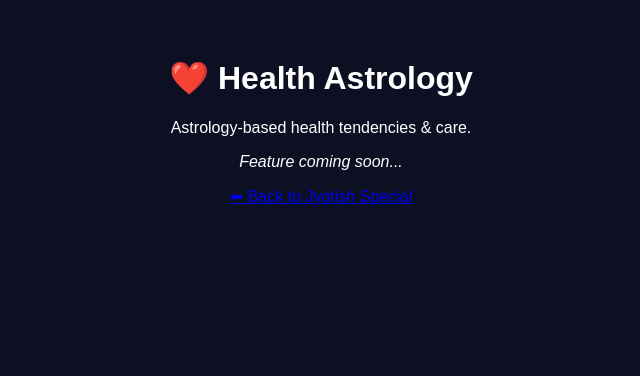
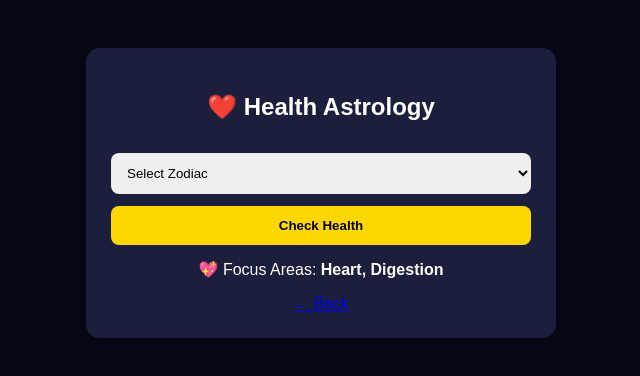
Before and after one commit to Udita1995/astro-ai-bot, a plain HTML site: page templates/health.html in a window 1280 px wide. Shown: the whole page, without its empty margins (319-959 px from the left). Drawn offline with Linux system fonts and the light colour scheme.

Commit message:
Update health.html

```diff
--- a/templates/health.html
+++ b/templates/health.html
@@ -1,17 +1,25 @@
 <!DOCTYPE html>
 <html>
 <head>
-    <title>Health Astrology | AstroRashi</title>
-    <meta name="viewport" content="width=device-width, initial-scale=1">
+<title>Health Astrology | AstroRashi</title>
+<meta name="viewport" content="width=device-width, initial-scale=1">
+<style>
+body{background:#050714;color:white;font-family:Arial;text-align:center;padding:40px}
+.box{max-width:420px;margin:auto;background:#1b1f3b;padding:25px;border-radius:14px}
+select,button{width:100%;padding:12px;margin-top:12px;border-radius:8px;border:none}
+button{background:gold;font-weight:bold}
+</style>
 </head>
-<body style="background:#0c1022;color:white;font-family:Arial;text-align:center;padding:30px;">
-
-<h1>❤️ Health Astrology</h1>
-<p>Astrology-based health tendencies & care.</p>
-
-<p><i>Feature coming soon...</i></p>
-
-<a href="/jyotish-special">⬅ Back to Jyotish Special</a>
-
+<body>
+<div class="box">
+<h2>❤️ Health Astrology</h2>
+<select>
+<option>Select Zodiac</option>
+<option>Leo</option><option>Virgo</option>
+</select>
+<button>Check Health</button>
+<p style="margin-top:15px;">💖 Focus Areas: <b>Heart, Digestion</b></p>
+<a href="/jyotish-special">← Back</a>
+</div>
 </body>
 </html>
```
